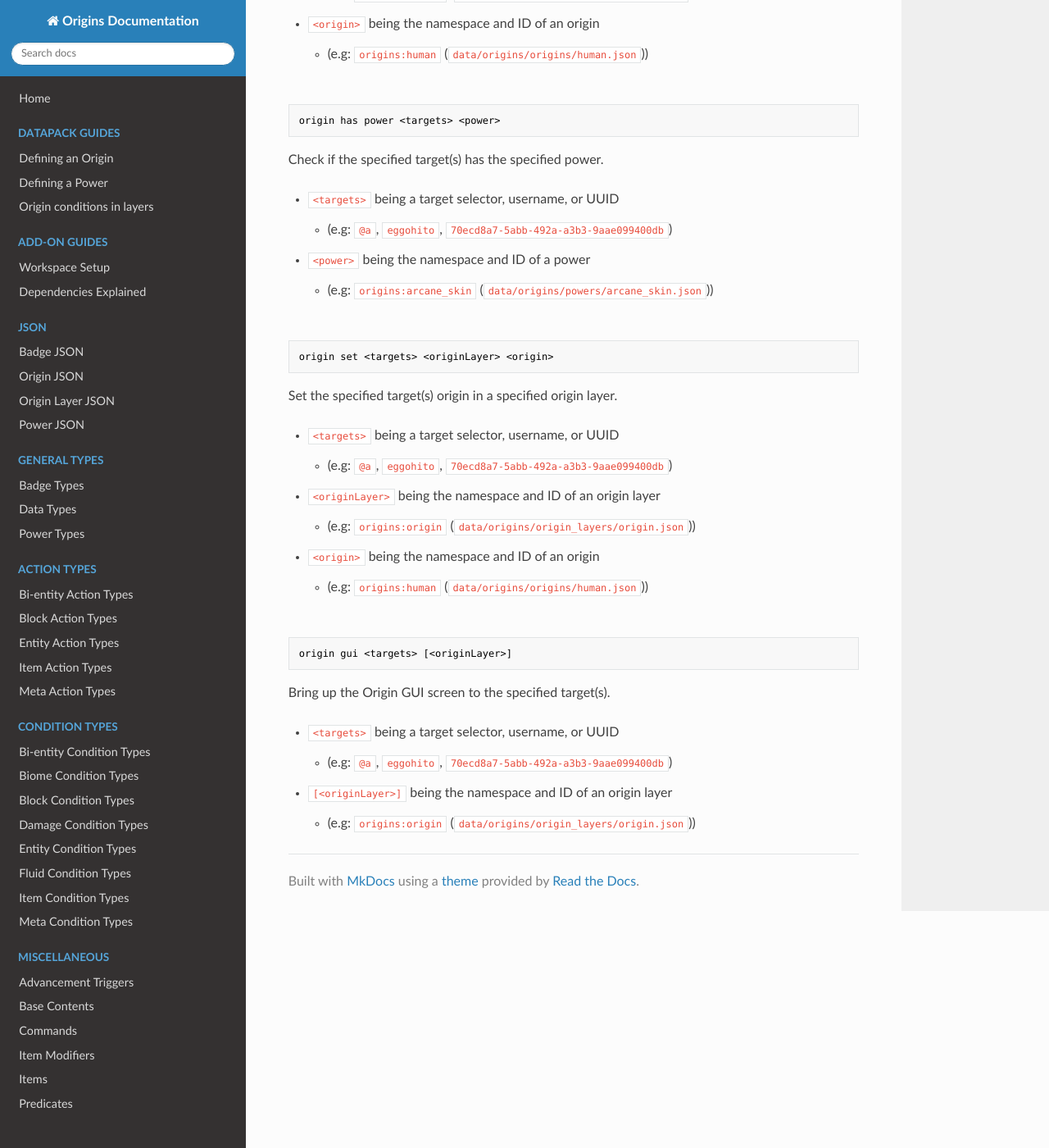
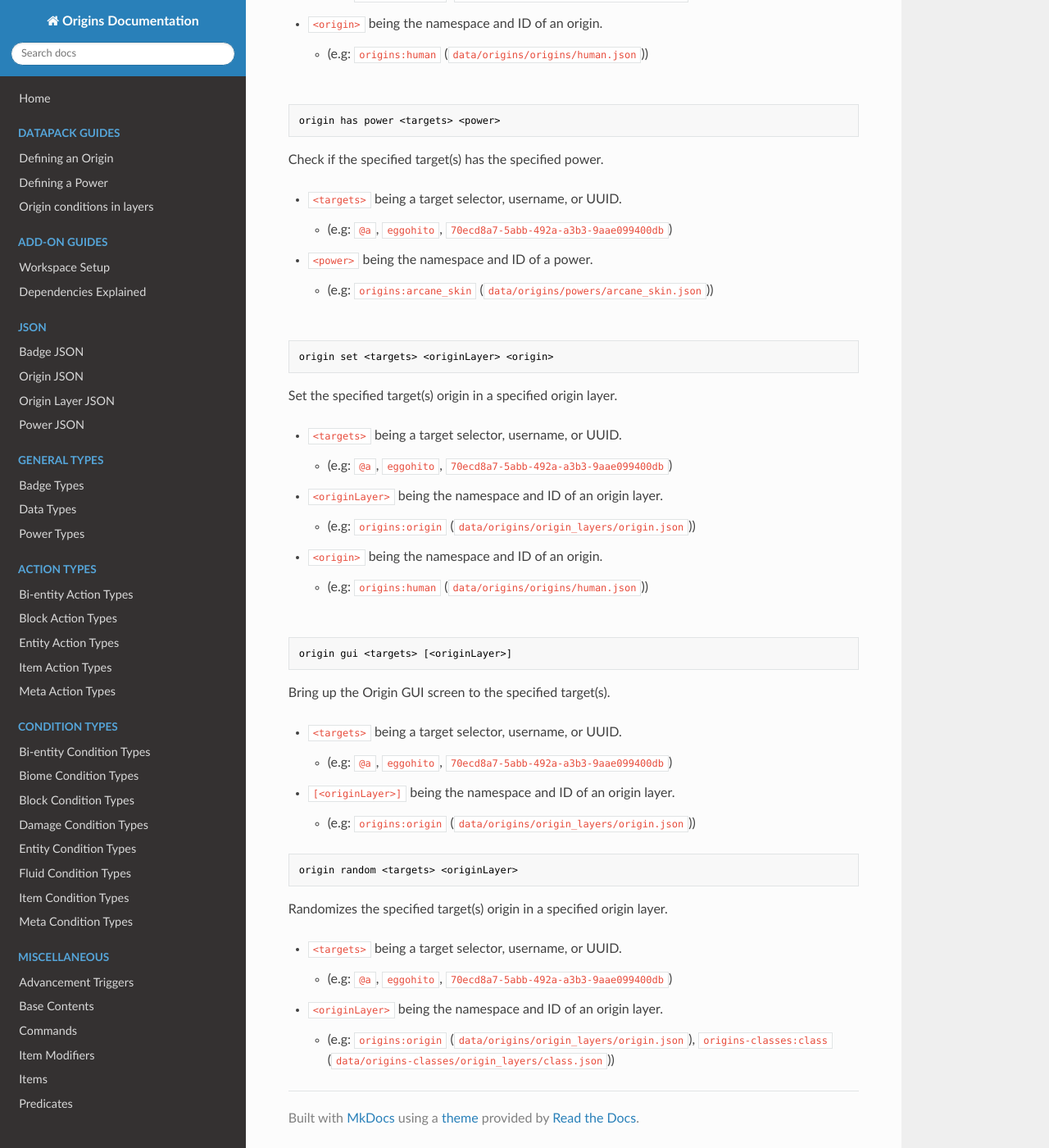
Before and after one commit to apace100/origins-docs, an MkDocs documentation site: the page built from docs/misc/commands/origin.md, in a window 1280 px wide and 1400 px high, scrolled down 806 px. Shown: the whole window at 82% size. Built offline with MkDocs 1.6.1, drawn with Linux system fonts in a browser that asks for light colours; nearby versions of some CDN libraries; some of the changed text lies outside the part shown.

Commit message:
Update `origin.md` (Commands)
- Documented `/origin random` subcommand.
- Added periods where required.

````diff
--- a/docs/misc/commands/origin.md
+++ b/docs/misc/commands/origin.md
@@ -15,9 +15,9 @@ origin get <target> <originLayer>
 Fetch the origin of the specified target from a specified origin layer.
 <br>
 
-* `<target>` being a target selector, username, or UUID; can only select one at a time
+* `<target>` being a target selector, username, or UUID; can only select one at a time.
     * (e.g: `@a[limit = 1]`, `@p`, `eggohito`, `70ecd8a7-5abb-492a-a3b3-9aae099400db`)
-* `<originLayer>` being the namespace and ID of an origin layer
+* `<originLayer>` being the namespace and ID of an origin layer.
     * (e.g: `origins:origin` (`data/origins/origin_layers/origin.json`))
 <br>
 <br>
@@ -28,11 +28,11 @@ origin has origin <targets> <originLayer> <origin>
 Check if the specified target(s) has a specified origin from a specified origin layer.
 <br>
 
-* `<targets>` being a target selector, username, or UUID
+* `<targets>` being a target selector, username, or UUID.
     * (e.g: `@a`, `eggohito`, `70ecd8a7-5abb-492a-a3b3-9aae099400db`)
-* `<originLayer>` being the namespace and ID of an origin layer
+* `<originLayer>` being the namespace and ID of an origin layer.
     * (e.g: `origins:origin` (`data/origins/origin_layers/origin.json`))
-* `<origin>` being the namespace and ID of an origin
+* `<origin>` being the namespace and ID of an origin.
     * (e.g: `origins:human` (`data/origins/origins/human.json`))
 <br>
 <br>
@@ -43,9 +43,9 @@ origin has power <targets> <power>
 Check if the specified target(s) has the specified power.
 <br>
 
-* `<targets>` being a target selector, username, or UUID
+* `<targets>` being a target selector, username, or UUID.
     * (e.g: `@a`, `eggohito`, `70ecd8a7-5abb-492a-a3b3-9aae099400db`)
-* `<power>` being the namespace and ID of a power
+* `<power>` being the namespace and ID of a power.
     * (e.g: `origins:arcane_skin` (`data/origins/powers/arcane_skin.json`))
 <br>
 <br>
@@ -56,11 +56,11 @@ origin set <targets> <originLayer> <origin>
 Set the specified target(s) origin in a specified origin layer.
 <br>
 
-* `<targets>` being a target selector, username, or UUID
+* `<targets>` being a target selector, username, or UUID.
     * (e.g: `@a`, `eggohito`, `70ecd8a7-5abb-492a-a3b3-9aae099400db`)
-* `<originLayer>` being the namespace and ID of an origin layer
+* `<originLayer>` being the namespace and ID of an origin layer.
     * (e.g: `origins:origin` (`data/origins/origin_layers/origin.json`))
-* `<origin>` being the namespace and ID of an origin
+* `<origin>` being the namespace and ID of an origin.
     * (e.g: `origins:human` (`data/origins/origins/human.json`))
 <br>
 <br>
@@ -71,7 +71,18 @@ origin gui <targets> [<originLayer>]
 Bring up the Origin GUI screen to the specified target(s).
 <br>
 
-* `<targets>` being a target selector, username, or UUID
+* `<targets>` being a target selector, username, or UUID.
     * (e.g: `@a`, `eggohito`, `70ecd8a7-5abb-492a-a3b3-9aae099400db`)
-* `[<originLayer>]` being the namespace and ID of an origin layer
+* `[<originLayer>]` being the namespace and ID of an origin layer.
     * (e.g: `origins:origin` (`data/origins/origin_layers/origin.json`))
+
+```mcfunction
+origin random <targets> <originLayer>
+```
+Randomizes the specified target(s) origin in a specified origin layer.
+<br>
+
+* `<targets>` being a target selector, username, or UUID.
+    * (e.g: `@a`, `eggohito`, `70ecd8a7-5abb-492a-a3b3-9aae099400db`)
+* `<originLayer>` being the namespace and ID of an origin layer.
+    * (e.g: `origins:origin` (`data/origins/origin_layers/origin.json`), `origins-classes:class` (`data/origins-classes/origin_layers/class.json`))
````
